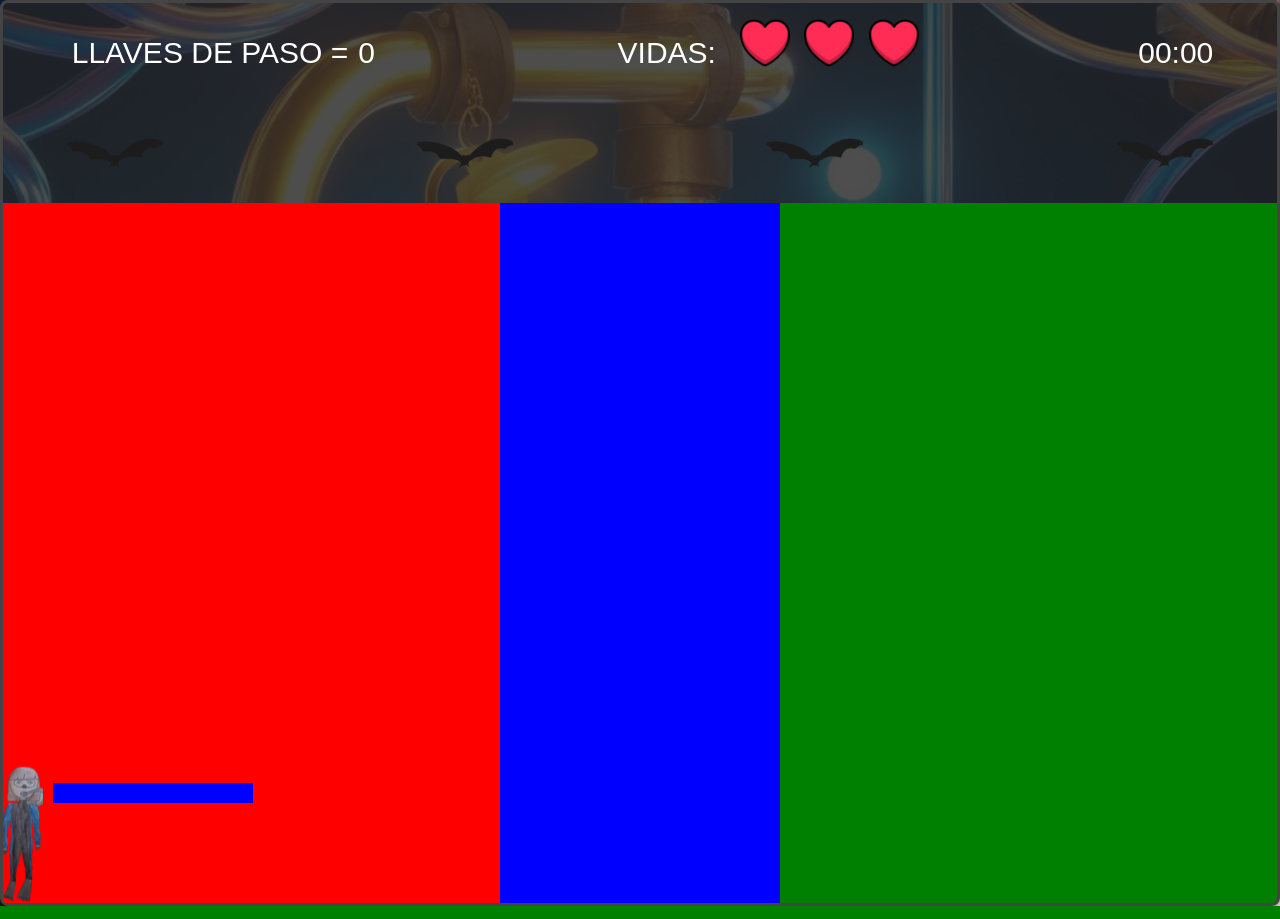
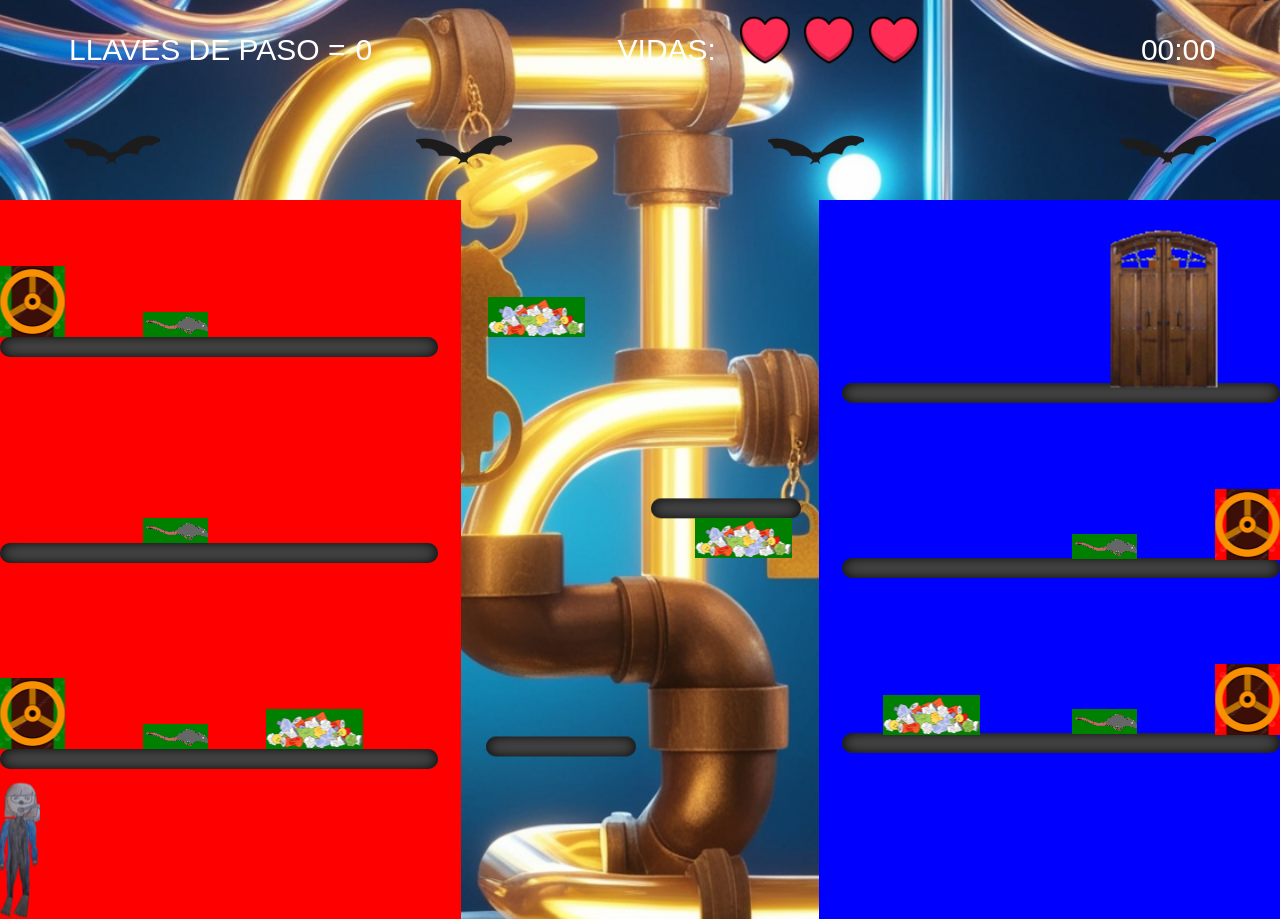
Before and after one commit to jfelixg123/proyecto-cientifiks, a PHP site: page /Juegos/Cloacas_JuegoJean/cloacas.html in a window 1280 px wide. Run offline with PHP 8.4, Linux system fonts and the light colour scheme.

Commit message:
Cambios y añadidos en el juego
Varios cambios en el juego como el fondo, he añadido gif y imágenes, también cree los pisos

```diff
--- a/Juegos/Cloacas_JuegoJean/cloacas.css
+++ b/Juegos/Cloacas_JuegoJean/cloacas.css
@@ -1,4 +1,4 @@
-body{
+body {
     background-image: url(./imagenes/fondo.jpg);
     background-size: cover;
     background-position: center;
@@ -12,124 +12,383 @@ body{
     justify-content: center;
     min-height: 100vh;
 }
-.juegoContenedor{
-    width: 1800px;
-    height: 900px;
-    background-color: rgba(34, 34, 34, 0.8); /* Fondo semi-transparente para resaltar el área del juego */
-    border: 3px solid #444;
-    border-radius: 8px;
+
+.juegoContenedor {
+    width: 100%;
+    height: 919px;
     overflow: hidden;
     position: relative;
-    box-shadow: 0 4px 10px rgba(0, 0, 0, 0.5);
 }
 
 /* SUELOS PARTE IZQUIERDA, DERECHA, CENTRAL Y SUPERIOR DEL CONTAINER JUEGO */
 
-.linea{
+.juegoContenedorCentral {
     height: 100%;
     width: 100%;
     display: flex;
 }
-.parteSuperior, .murcielagos{
+
+.parteSuperior,
+.murcielagos {
     display: flex;
     justify-content: space-between;
     align-items: center;
-    width: 90%; /* Ajusta según tu diseño */
-    height: 60px; /* Ajusta la altura de la barra */
+    width: 90%;
+    /* Ajusta según tu diseño */
+    height: 60px;
+    /* Ajusta la altura de la barra */
     padding: 20px 20px;
     margin: 0 auto;
 }
-.parteIzquierda, .parteDerecha {
-    height: 100%; /* Asegura que cada parte ocupe toda la altura del contenedor */
-    width: 39%;
+
+.parteIzquierda,
+.parteDerecha {
+    height: 97%;
+    /* Asegura que cada parte ocupe toda la altura del contenedor */
+    width: 36%;
 }
+
 .parteIzquierda {
+    background-color: red;
+    /* Color de fondo de ejemplo */
+    position: relative;
+    display: flex;
+    flex-direction: column;
+    justify-content: center;
+    /* Distribuye los pisos con espacio uniforme */
+}
 
-    background-color: red; /* Color de fondo de ejemplo */
+.primerPisoIzquierda,
+.segundoPisoIzquierda,
+.tercerPisoIzquierda {
+    width: 95%;
+    /* Ajusta la anchura de los pisos dentro de parteDerecha */
+    height: 20px;
+    /* Altura de cada piso */
+    background: #4e4e4e;
+    /* Color base para simular el suelo de alcantarilla */
+    border-radius: 10px;
+    box-shadow: inset 0 0 10px rgba(0, 0, 0, 0.7), inset 0 0 20px rgba(0, 0, 0, 0.5);
+    margin-right: auto;
+    /* Permite el posicionamiento adecuado dentro de parteDerecha */
+    margin-bottom: 186px;
+}
+
+.parteDerecha {
+    background-color: blue;
+    /* Color de fondo de ejemplo */
+    position: relative;
+    display: flex;
+    flex-direction: column;
+    justify-content: center;
+    /* Distribuye los pisos con espacio uniforme */
+}
+
+.primerPisoDerecha,
+.segundoPisoDerecha,
+.tercerPisoDerecha {
+    width: 95%;
+    /* Ajusta la anchura de los pisos dentro de parteDerecha */
+    height: 20px;
+    /* Altura de cada piso */
+    background: #4e4e4e;
+    /* Color base para simular el suelo de alcantarilla */
+    border-radius: 10px;
+    box-shadow: inset 0 0 10px rgba(0, 0, 0, 0.7), inset 0 0 20px rgba(0, 0, 0, 0.5);
+    margin-left: auto;
+    /* Permite el posicionamiento adecuado dentro de parteDerecha */
+    margin-bottom: 155px;
 }
 
 .parteMedio {
-    flex: 1; /* 2 partes del espacio total */
-    background-color: blue; /* Color de fondo de ejemplo */
+    flex: 1;
+    /* Ocupa todo el espacio restante */
     height: 100%;
+    display: flex;
+    /* Alinea los pisos uno al lado del otro */
+    justify-content: center;
+    /* Centra los pisos horizontalmente */
+    align-items: center;
+    /* Centra los pisos verticalmente */
+    position: relative;
 }
 
-.parteDerecha {
-
-    background-color: green; /* Color de fondo de ejemplo */
+.pasoSegundoPiso,
+.pasoPrimerPiso {
+    width: 42%;
+    height: 20px;
+    background: #4e4e4e;
+    /* Color base para simular el suelo de alcantarilla */
+    border-radius: 10px;
+    box-shadow: inset 0 0 10px rgba(0, 0, 0, 0.7), inset 0 0 20px rgba(0, 0, 0, 0.5);
+    position: absolute;
 }
 
-.suelo{
-    width: 200px;
-    height: 20px;
-    background-color: blue;
-    position: absolute;
-    bottom: 100px;
-    left: 50px;
+.pasoPrimerPiso {
+    top: 37.5%;
+    left: 7%;
+    animation: pisoMovimiento 3s infinite alternate-reverse;
+}
+
+.pasoSegundoPiso {
+    top: 37.5%;
+    animation: pisoMovimiento 3s infinite alternate;
+    left: 53%;
 }
 
 /* OBJETOS */
 
-.llaves{
-   display: flex;
+.llaves {
+    display: flex;
 }
-.llaves  p{
- margin: 5px;
+
+.llaves p {
+    margin: 5px;
 }
-.vidas p{
+
+.vidas p {
     margin: 21px;
 }
-.vidas{
+
+.vidas {
     display: flex;
 }
-.panelVidas img{
-margin: 3px;
+
+.panelVidas img {
+    margin: 3px;
 }
-.vidas img{
+
+.vidas img {
     width: 50px;
     height: 50px;
 }
+
 .personaje {
     width: 40px;
     height: 140px;
     background-color: red;
-    position: absolute; /* Necesario para moverlo */
-    left: 0;  /* Inicializa la posición */
-    bottom: 0;   /* Inicializa la posición */
+    position: absolute;
+    /* Necesario para moverlo */
+    left: 0;
+    /* Inicializa la posición */
+    bottom: 0;
+    /* Inicializa la posición */
     background-image: url(./imagenes/AnnaMujal.png);
     background-position: center;
     background-repeat: no-repeat;
 }
-.rata{
-    width: 40px;
-    height: 140px;
-    background-color: red;
-    position: absolute; /* Necesario para moverlo */
-    left: 0;  /* Inicializa la posición */
-    bottom: 0;   /* Inicializa la posición */
+
+.llavePasoTercerPiso,
+.llavePasoPrimerPiso,
+.llavePasoSegundoPisoDerecha,
+.llaveDePasoPrimerPisoDerecha {
+    width: 65px;
+    height: 71px;
+    background-color: green;
+    position: absolute;
     background-position: center;
     background-repeat: no-repeat;
-    background-image: url(./imagenes/rata.png);
+    background-image: url(./imagenes/llaveDePaso.png);
 }
-.basura{
-    width: 40px;
-    height: 140px;
+
+.llavePasoTercerPiso {
+    left: 0;
+    top: 66px;
+}
+
+.llavePasoPrimerPiso {
+    left: 0;
+    bottom: 342px;
+}
+
+.llavePasoSegundoPisoDerecha {
     background-color: red;
-    position: absolute; /* Necesario para moverlo */
-    left: 0;  /* Inicializa la posición */
-    bottom: 0;   /* Inicializa la posición */
+    right: 0;
+    top: 289px;
+}
+
+.llaveDePasoPrimerPisoDerecha {
+    background-color: red;
+    right: 0;
+    bottom: 356px;
+}
+
+.rataTercerPiso,
+.rataSegundoPiso,
+.rataPrimerPiso,
+.rataSegundoPisoDerecha,
+.rataPrimerPisoDerecha {
+    width: 65px;
+    height: 25px;
+    background-color: green;
+    background-position: center;
+    background-repeat: no-repeat;
+    background-image: url(./imagenes/rata.gif);
+}
+
+.rataTercerPiso {
+    position: absolute;
+    left: 143px;
+    top: 112px;
+}
+
+.rataSegundoPiso {
+    position: absolute;
+    left: 143px;
+    top: 318px;
+}
+
+.rataPrimerPiso {
+    position: absolute;
+    left: 143px;
+    bottom: 342px;
+}
+
+.rataSegundoPisoDerecha {
+    position: absolute;
+    right: 143px;
+    top: 334px;
+}
+
+.rataPrimerPisoDerecha {
+    position: absolute;
+    right: 143px;
+    bottom: 357px;
+}
+
+.basuraTercerPiso,
+.basuraPrimerPiso,
+.basuraSegundoPisoDerecha,
+.basuraPrimerPisoDerecha {
+    width: 97px;
+    height: 40px;
+    background-color: green;
+    position: absolute;
     background-position: center;
     background-repeat: no-repeat;
     background-image: url(./imagenes/basura.png);
 }
-.charco{
-    width: 40px;
-    height: 140px;
-    background-color: red;
-    position: absolute; /* Necesario para moverlo */
-    left: 0;  /* Inicializa la posición */
-    bottom: 0;   /* Inicializa la posición */
+
+.basuraPrimerPiso {
+    left: 266px;
+    bottom: 342px;
+}
+
+.basuraTercerPiso {
+    left: 488px;
+    top: 97px;
+}
+
+.basuraSegundoPisoDerecha {
+    right: 488px;
+    top: 318px;
+}
+
+.basuraPrimerPisoDerecha {
+    right: 300px;
+    bottom: 356px;
+}
+
+.puerta{
+    width: 215px;
+    height: 183px;
+    position: absolute;
+    top: 17px;
     background-position: center;
     background-repeat: no-repeat;
-    background-image: url(./imagenes/charco.png);
+    background-image: url(./imagenes/puerta.gif);
+    right: 9px;
+    z-index: 1;
 }
+
+/* Contenedor general para las escaleras */
+.staircase-container {
+    width: 130px;
+    height: 199px;
+    position: absolute;
+    margin: 0 auto;
+    perspective: 500px;
+    top: -2px;
+    right: 51px;
+}
+
+/* Escalones */
+.stair {
+    width: 80%;
+    height: 30px;
+    background-color: #8B4513;
+    /* Color madera para los escalones */
+    margin-bottom: 13px;
+    position: absolute;
+    left: 10%;
+    transition: all 0.3s ease;
+}
+
+/* Efecto de lejanía (los escalones más lejanos son más pequeños) */
+.stair:nth-child(1) {
+    bottom: 0;
+    transform: scale(1) translateZ(0);
+}
+
+.stair:nth-child(2) {
+    bottom: 24px;
+    transform: scale(0.9) translateZ(-30px);
+}
+
+.stair:nth-child(3) {
+    bottom: 47px;
+    transform: scale(0.8) translateZ(-60px);
+}
+
+.stair:nth-child(4) {
+    bottom: 67px;
+    transform: scale(0.7) translateZ(-90px);
+}
+
+.stair:nth-child(5) {
+    bottom: 86px;
+    transform: scale(0.6) translateZ(-120px);
+}
+
+.stair:nth-child(6) {
+    bottom: 102px;
+    transform: scale(0.5) translateZ(-150px);
+}
+
+.stair:nth-child(7) {
+    bottom: 116px;
+    transform: scale(0.4) translateZ(-180px);
+}
+
+.stair:nth-child(8) {
+    bottom: 127px;
+    transform: scale(0.3) translateZ(-210px);
+}
+
+.stair:nth-child(9) {
+    bottom: 135px;
+    transform: scale(0.2) translateZ(-240px);
+}
+
+/* MOVIMIENTO VERTICAL PISOS DEL MEDIO */
+
+@keyframes pisoMovimiento {
+    0% {
+        transform: translateY(-150px);
+    }
+
+    100% {
+        transform: translateY(200px);
+    }
+
+    /* Desplazamiento vertical */
+}
+
+/* GIRAR RATA MODIFICAR */
+.gif-reflejado {
+    width: 200px;
+    /* O el tamaño que necesites */
+    height: auto;
+    transform: scaleX(-1);
+    /* Refleja el GIF horizontalmente */
+}
--- a/Juegos/Cloacas_JuegoJean/cloacas.html
+++ b/Juegos/Cloacas_JuegoJean/cloacas.html
@@ -1,11 +1,13 @@
 <!DOCTYPE html>
 <html lang="en">
+
 <head>
     <meta charset="UTF-8">
     <meta name="viewport" content="width=device-width, initial-scale=1.0">
     <title>Cloacas</title>
     <link rel="stylesheet" href="cloacas.css">
 </head>
+
 <body>
     <div class="juegoContenedor">
         <div class="parteSuperior">
@@ -31,51 +33,56 @@
             <img src="imagenes/murcielago.png" alt="">
             <img src="imagenes/murcielago.png" alt="">
         </div>
-        <div class="linea">
+        <div class="juegoContenedorCentral">
             <div id="parteIzquierda" class="parteIzquierda">
                 <div class="tercerPisoIzquierda">
-                <div class="llavePaso"></div>
-                <div id="rata3" class="rata"></div>
-                <div class="basura"></div>
-                <div class="charco"></div>
-                <div class="piso"></div>
+                    <div class="llavePasoTercerPiso"></div>
+                    <div id="rataTercerPiso" class="rataTercerPiso"></div>
+                    <div class="basuraTercerPiso"></div>
+                    <div class="charcoTercerPiso"></div>
                 </div>
                 <div class="segundoPisoIzquierda">
-                <div id="rata2" class="rata"></div>
+                    <div id="rataSegundoPiso" class="rataSegundoPiso"></div>
                 </div>
                 <div class="primerPisoIzquierda">
-                <div class="llavePaso"></div>
-                <div id="rata1" class="rata"></div>
-                <div class="basura"></div>
-                <div class="charco"></div>
-                <div class="piso"></div>
+                    <div class="llavePasoPrimerPiso"></div>
+                    <div id="rataPrimerPiso" class="rataPrimerPiso"></div>
+                    <div class="basuraPrimerPiso"></div>
+                    <div class="charcoPrimerPiso"></div>
                 </div>
             </div>
             <div class="parteMedio">
+                <div class="pasoPrimerPiso"></div>
                 <div class="pasoSegundoPiso"></div>
-            <div class="pasoPrimerPiso"></div>
             </div>
             <div id="parteDerecha" class="parteDerecha">
                 <div class="tercerPisoDerecha">
                     <div class="puerta"></div>
-                <div class="piso"></div>
+                    <div class="staircase-container">
+                        <div class="stair"></div>
+                        <div class="stair"></div>
+                        <div class="stair"></div>
+                        <div class="stair"></div>
+                        <div class="stair"></div>
+                        <div class="stair"></div>
+                        <div class="stair"></div>
+                        <div class="stair"></div>
+                        <div class="stair"></div>
+                      </div>
                 </div>
                 <div class="segundoPisoDerecha">
-                <div id="rata5" class="rata"></div>
-                <div class="basura"></div>
-                <div class="llavePaso"></div>
-                <div class="piso"></div>
+                    <div id="rataSegundoPisoDerecha" class="rataSegundoPisoDerecha"></div>
+                    <div class="basuraSegundoPisoDerecha"></div>
+                    <div class="llavePasoSegundoPisoDerecha"></div>
                 </div>
                 <div class="primerPisoDerecha">
-                <div class="charco"></div>
-                <div id="rata6" class="rata"></div>
-                <div class="charco"></div>
-                <div class="llavePaso"></div>
-                <div class="piso"></div>
+                    <div class="charcoPrimerPisoDerecha"></div>
+                    <div id="rataPrimerPisoDerecha" class="rataPrimerPisoDerecha"></div>
+                    <div class="basuraPrimerPisoDerecha"></div>
+                    <div class="llaveDePasoPrimerPisoDerecha"></div>
                 </div>
             </div>
         </div>
-        <div class="suelo" id="obstaculo"></div>
         <div class="personaje" id="personaje"></div>
     </div>
     <script src="cloacasJuego.js"></script>
```
Also changed, not shown: Juegos/Cloacas_JuegoJean/imagenes/puerta.gif (added), Juegos/Cloacas_JuegoJean/imagenes/rata.gif (added), Juegos/Cloacas_JuegoJean/imagenes/rata.png (deleted). Lines whose indentation alone changed are shown as unchanged.
